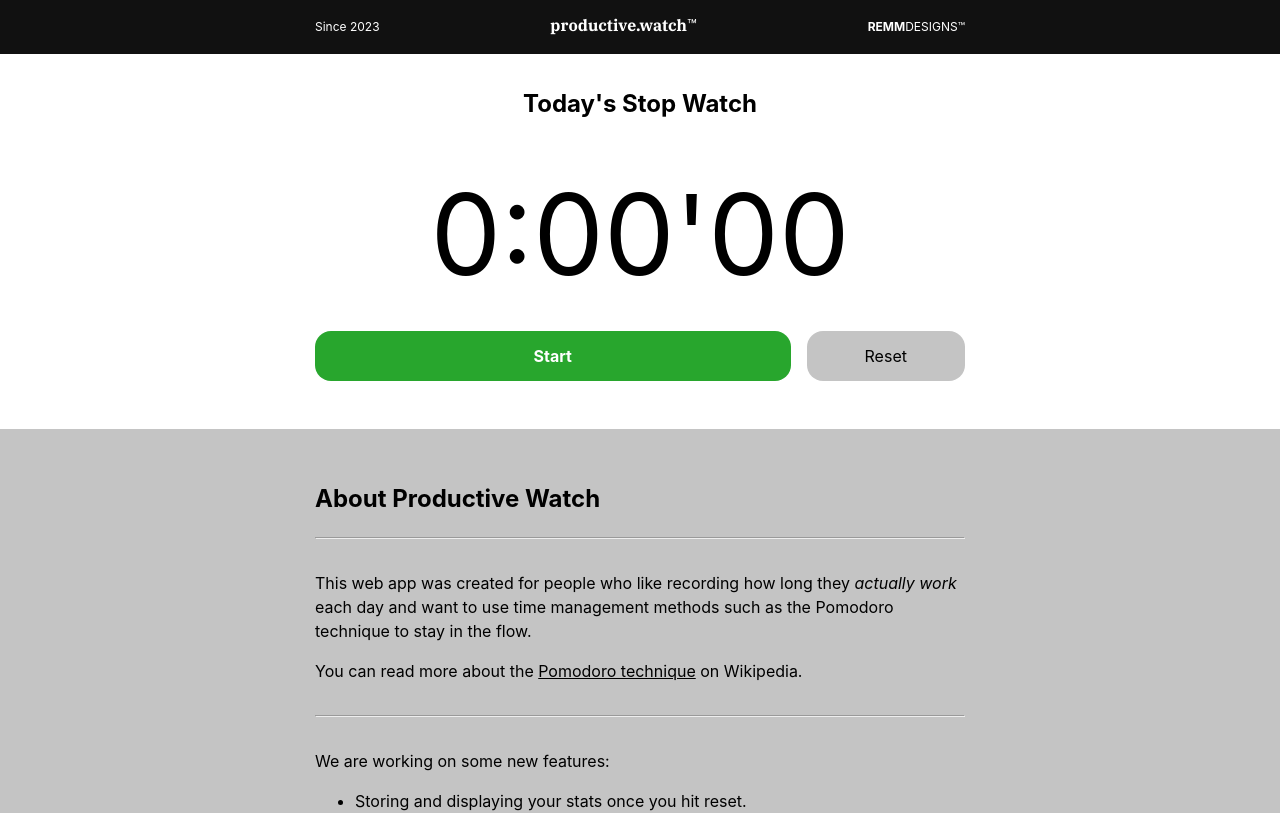
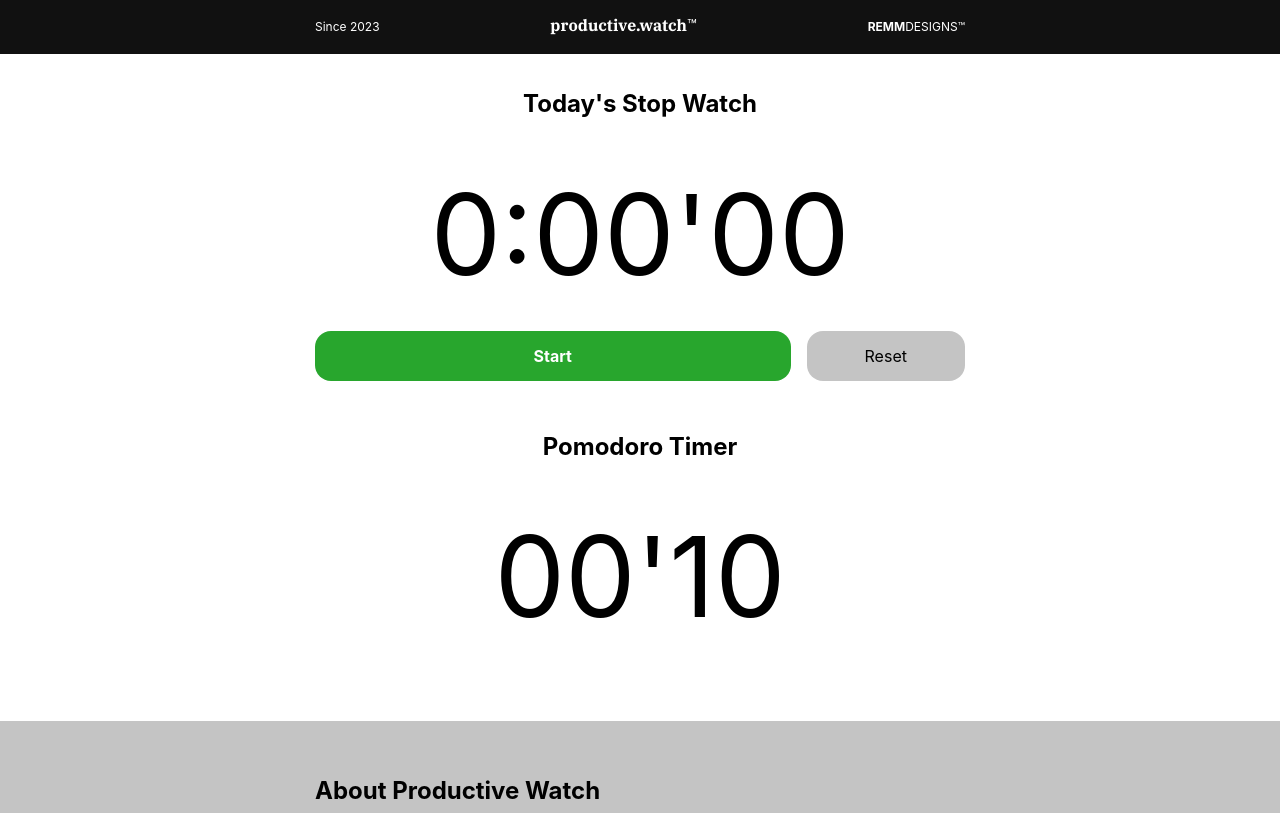
Before and after one commit to remmdesigns/productive.watch, a React (Vite) app: page / in a window 1280 px wide. Shown: the top 813 px of the page. Built offline with nearby package versions, Linux system fonts and the light colour scheme.

Commit message:
fixed timer!

```diff
--- a/src/App.jsx
+++ b/src/App.jsx
@@ -9,9 +9,9 @@ import About from './components/About'
 
 function App() {
   const start = 0 //3601000 //(3600*10-10)
-  const pomodoro = 1500 //1500000
-  const shortBreak = 300 //300000
-  const longBreak = 600 //600000
+  const pomodoro = 10000//1500000
+  const shortBreak = 10000//300000
+  const longBreak = 20000 //600000
 
   const [stopwatch, setStopwatch] = useState(start)
   const [running, setRunning] = useState(false)
@@ -21,9 +21,22 @@ function App() {
   const [timerStage, setTimerStage] = useState(1)
 
   // const [previousEntries, setPreviousEntries] = useState(() => JSON.parse(localStorage.getItem("history") ?? '[]'))
-  const [timeArray, setTimeArray] = useState(() => JSON.parse(localStorage.getItem("timeArray") ?? '[]'))
+  const [stopwatchArray, setStopwatchArray] = useState(() => JSON.parse(localStorage.getItem("stopwatchArray") ?? '[]'))
+  const [timerArray, setTimerArray] = useState(() => JSON.parse(localStorage.getItem("timerArray") ?? '[]'))
 
   useEffect(() => {
+    console.log(` ___ ___ __  __ __  __
+| _ \\ __|  \\/  |  \\/  |
+|   / _|| |\\/| | |\\/| |
+|_|_\\___|_|  |_|_|  |_|
+
+Designed and developed by REMMDESIGNS©
+Visit www.remmdesigns.com to learn more.`)
+  }, [])
+
+  useEffect(() => {
+    // console.log(JSON.parse(localStorage.getItem("stopwatchArray") ?? '[]'))
+
     if (running && timerStage < 3) {
 
       const stopwatchId = setInterval(() => {
@@ -31,12 +44,12 @@ function App() {
 
         setStopwatch(() => {
           let total = 0
-          if (timeArray.length > 1) {
-            for (let i = 0; i < timeArray.length -1; i++) {
-              total += timeArray[i].end -timeArray[i].start
+          if (stopwatchArray.length > 1) {
+            for (let i = 0; i < stopwatchArray.length -1; i++) {
+              total += stopwatchArray[i].end -stopwatchArray[i].start
             }
           }
-          total += currentTime - timeArray.at(-1).start
+          total += currentTime - stopwatchArray.at(-1).start
           return total
         })
 
@@ -55,10 +68,37 @@ function App() {
 
   useEffect(() => {
     if ((running || timerStage === 3) && timer > 0) {
-      // console.log(timer)
 
       const timerId = setInterval(() => {
-        setTimer(prevState => prevState - 1)
+        // setTimer(prevState => prevState - 1)
+        const currentTime = new Date()
+
+        setTimer(() => {
+
+          if (timerStage === 1) {
+            let total = 0
+            if (timerArray.length > 1) {
+              for (let i = 0; i < timerArray.length -1; i++) {
+                total += timerArray[i].end -timerArray[i].start
+              }
+            }
+            total += currentTime - timerArray.at(-1).start
+            return pomodoro - total
+          }
+          if (timerStage === 3) {
+            let total = 0
+
+            if (timerArray.length > 1) {
+              for (let i = 0; i < timerArray.length -1; i++) {
+                total += timerArray[i].end -timerArray[i].start
+              }
+            }
+            total += currentTime - timerArray.at(-1).start
+            return ((pomodoroCount / 4) % 1 === 0 ? longBreak : shortBreak) - total
+          }
+
+        })
+
       }, 1000)
 
       return () => {
@@ -67,66 +107,86 @@ function App() {
     }
   })
 
-  // Tried to get the timer to loop 3 times but couldn't get it to work
   useEffect(() => {
-    if (timer === 0) {
+    if (timer <= 0) {
+      const currentTime = new Date()
+      const lastItem = timerArray.pop()
+      timerArray.push({...lastItem, end: currentTime })
+      localStorage.setItem("timerArray", JSON.stringify(timerArray))
+
       const audio = new Audio('announcement.mp3')
       audio.play()
     }
-  }, [timer])
 
-  useEffect(() => {
-      if (timer === 0 && timerStage === 1) {
-        setPomodoroCount(prevState => prevState + 1)
-        setTimerStage(2)
-      }
-  }, [timer])
+    if (timer <= 0 && timerStage === 1) {
+      setPomodoroCount(prevState => prevState + 1)
+      setTimerStage(2)
+    }
 
-  useEffect(() => {
-    if (timer === 0 && timerStage === 3) {
+    if (timer <= 0 && timerStage === 3) {
       setTimerStage(4)
     }
+
   }, [timer])
-
-  useEffect(() => {
-    console.log(` ___ ___ __  __ __  __
-| _ \\ __|  \\/  |  \\/  |
-|   / _|| |\\/| | |\\/| |
-|_|_\\___|_|  |_|_|  |_|
-
-Designed and developed by REMMDESIGNS©
-Visit www.remmdesigns.com to learn more.`)
-  }, [])
 
   useEffect(() => {
     const currentTime = new Date()
 
     if (running) {
 
-      timeArray.push({ start: currentTime })
-      localStorage.setItem("timeArray", JSON.stringify(timeArray))
+      stopwatchArray.push({ start: currentTime })
+      localStorage.setItem("stopwatchArray", JSON.stringify(stopwatchArray))
 
     } else if (!running) {
       // need this so when someone resets the stopwatch when still running it doesn't bug out
-      if (timeArray.length === 0 ) {
+      if (stopwatchArray.length === 0 ) {
 
         return
 
       } else {
 
-        const lastItem = timeArray.pop()
-        timeArray.push({...lastItem, end: currentTime })
-        localStorage.setItem("timeArray", JSON.stringify(timeArray))
+        const lastItem = stopwatchArray.pop()
+        stopwatchArray.push({...lastItem, end: currentTime })
+        localStorage.setItem("stopwatchArray", JSON.stringify(stopwatchArray))
 
       }
     }
-    // console.log(JSON.parse(localStorage.getItem("timeArray") ?? '[]'))
 
   }, [running])
 
+
+  useEffect(() => {
+    const currentTime = new Date()
+
+    if ((running || timerStage === 3) && timer > 0) {
+
+      timerArray.push({ start: currentTime })
+      localStorage.setItem("timerArray", JSON.stringify(timerArray))
+
+    } else if (!running) {
+      // need this so when someone resets the stopwatch when still running it doesn't bug out
+      if (timerArray.length === 0 ) {
+
+        return
+
+      } else {
+
+        const lastItem = timerArray.pop()
+        timerArray.push({...lastItem, end: currentTime })
+        localStorage.setItem("timerArray", JSON.stringify(timerArray))
+
+      }
+    }
+
+  }, [running, timerStage])
+
+
+
   const handleRunning = (boolean) => {
-    if (boolean) {
-      setRunning(boolean)
+    if (boolean === 'true') {
+      setRunning(true)
+    } else if (boolean === 'false') {
+      setRunning(false)
     } else{
       setRunning(running => !running)
     }
@@ -140,8 +200,10 @@ Visit www.remmdesigns.com to learn more.`)
     //   pomodoroCount
     // })
     // localStorage.setItem("history", JSON.stringify(previousEntries))
-    setTimeArray([])
-    localStorage.setItem("timeArray", JSON.stringify(timeArray))
+    setStopwatchArray([])
+    localStorage.setItem("stopwatchArray", JSON.stringify(stopwatchArray))
+    setTimerArray([])
+    localStorage.setItem("timerArray", JSON.stringify(timerArray))
 
     setRunning(false)
     setStopwatch(start)
@@ -153,6 +215,9 @@ Visit www.remmdesigns.com to learn more.`)
 
   const handleTimerStage = (stage) => {
     // 1: Working, 2: Work session has ended, 3: On break, 4: Break has ended
+
+    setTimerArray([])
+    localStorage.setItem("timerArray", JSON.stringify(timerArray))
 
     if(stage === 1) {
       setTimer(pomodoro)
@@ -182,14 +247,14 @@ Visit www.remmdesigns.com to learn more.`)
               handleReset={handleReset}
               handleTimerStage={handleTimerStage}
             />
-            {/* <Timer
+            <Timer
               timer={timer}
               pomodoroCount={pomodoroCount}
               timerStage={timerStage}
               handleTimerStage={handleTimerStage}
               handleRunning={handleRunning}
-            /> */}
-            {/* <History />           */}
+            />
+            {/* <History /> */}
           </div>
         </div>
         <About />
--- a/src/components/Stopwatch.jsx
+++ b/src/components/Stopwatch.jsx
@@ -2,15 +2,15 @@ const Stopwatch = (props) => {
     let buttonText
 
     if (props.running) {
+        buttonText = 'Stop'
+    } else {
         if (props.timerStage === 1 || props.timerStage === 2) {
-            buttonText = 'Stop'
+            buttonText = 'Start'
         } else if (props.timerStage === 3) {
             buttonText = 'Resume & cancel break'
         } else if (props.timerStage === 4) {
             buttonText = 'Begin next session'
         }
-    } else {
-        buttonText = 'Start'
     }
 
     const handleStopwatchButton = () => {
@@ -19,11 +19,11 @@ const Stopwatch = (props) => {
         } else if (props.timerStage === 3) {
             // They want to resume and cancel their break
             props.handleTimerStage(1)
-            props.handleRunning(true)
+            props.handleRunning('true')
         } else if (props.timerStage === 4) {
             // Begin next session
             props.handleTimerStage(1)
-            props.handleRunning(true)
+            props.handleRunning('true')
         }
     }
 
--- a/src/components/Timer.jsx
+++ b/src/components/Timer.jsx
@@ -6,25 +6,26 @@ const Timer = (props) => {
             {props.pomodoroCount > 0 && <h3 className='text-align-center bold remm-green margin-0'>{props.pomodoroCount} session{props.pomodoroCount > 1 && `'s`} complete!</h3>}
             <div className='text-align-center'>
                 <p className='clock extra-large-font'>
-                <span>{("0" + Math.floor((props.timer / 60) % 60)).slice(-2)}</span>'
-                <span>{("0" + (props.timer % 60)).slice(-2)}</span>
+                <span>{props.timer > 0 ? ("0" + Math.floor((props.timer / 60000) % 60)).slice(-2): '00'}</span>'
+                <span>{props.timer > 0 ? ("0" + Math.ceil((props.timer / 1000) % 60)).slice(-2): '00'}</span>
                 </p>
             </div>
-            {props.timerStage === 1 && <button className='' onClick={() => props.handleTimerStage(1)}>Reset</button>}
+            {/* {props.timerStage === 1 && <button className='' onClick={() => props.handleTimerStage(1)}>Reset</button>} */}
             {props.timerStage === 2 && <>
                 <button className='primary-button margin-0010' onClick={() => {
                     props.handleTimerStage(3)
+                    props.handleRunning('false')
                 }
             }>You've earned a {(props.pomodoroCount / 4) % 1 === 0 ? '10' : '5'} minute break! Would you like to start it?</button>
             </>}
             {(props.timerStage > 1 && props.timerStage < 4) && <button onClick={() => {
                     props.handleTimerStage(1)
-                    props.handleRunning(true)
+                    props.handleRunning('true')
                 }
             }>Cancel and start another 25 minute session</button>}
             {props.timerStage === 4 && <button className='primary-button' onClick={() => {
                     props.handleTimerStage(1)
-                    props.handleRunning(true)
+                    props.handleRunning('true')
                 }
             } >Your break is up. Press either green button to begin a new 25 minute session</button>}
         </section>
```
